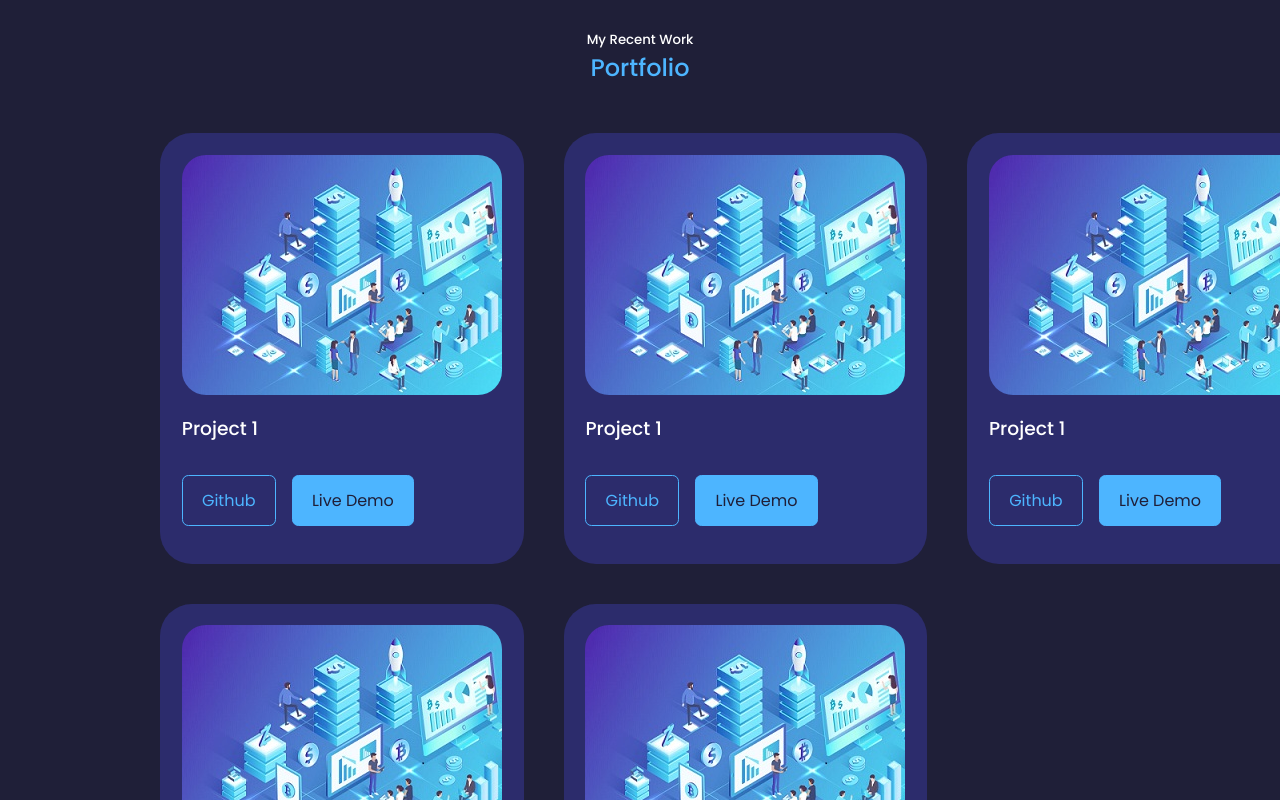
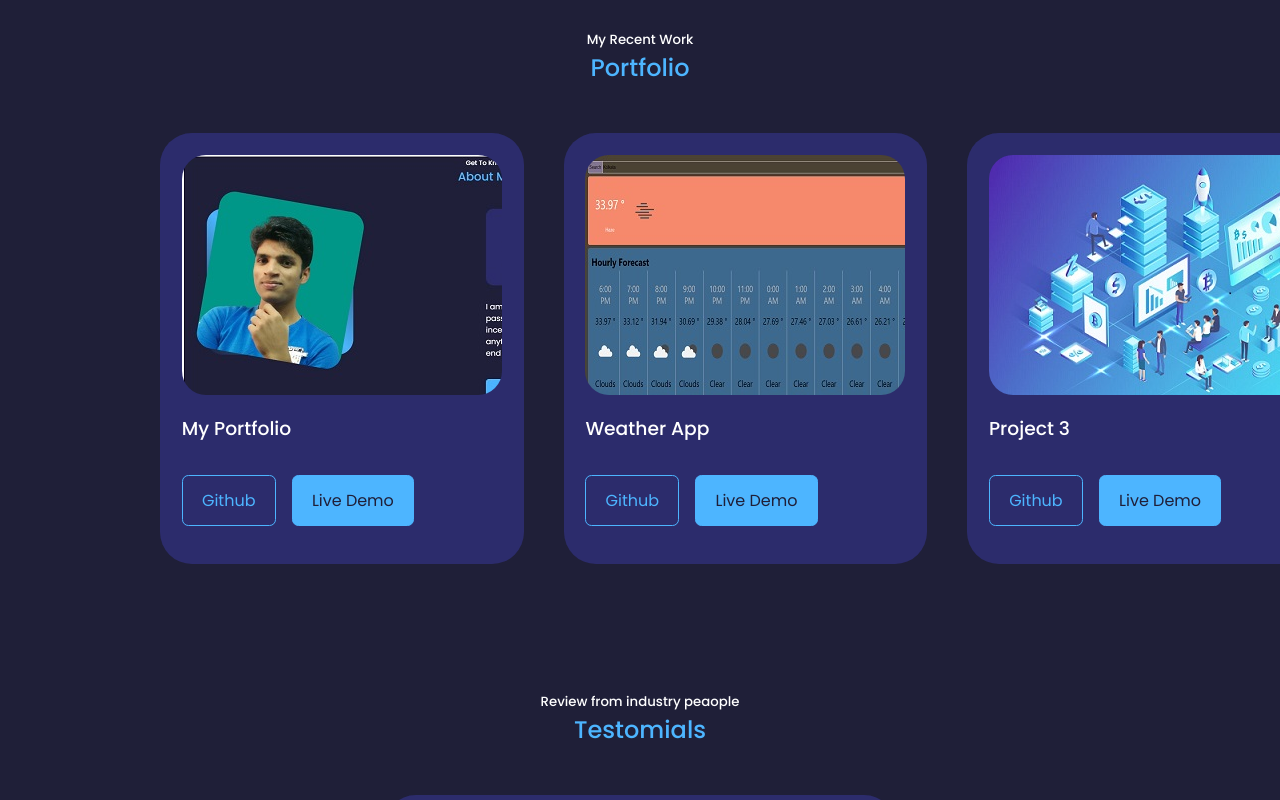
Before and after one commit to aryanaman/aman, a React (Create React App) app: page / in a window 1280 px wide. Shown: the part 2280-3080 px from the top of the page. Built offline with nearby package versions, Linux system fonts and the light colour scheme; the HTML template or start-up script is replaced by a standard one.

Commit message:
added projects in portfolio section

```diff
--- a/src/components/portfolio/Portfolio.jsx
+++ b/src/components/portfolio/Portfolio.jsx
@@ -1,40 +1,28 @@
 import React from "react";
 import "./Portfolio.css";
 import image1 from "../../assets/image1.jpg";
+import image2 from "../../assets/project_img1.jpg";
+import image3 from "../../assets/project_img2.jpg";
 
 const data = [
   {
     id: 1,
-    image: image1,
-    title: "Project 1",
-    github: "https://gihub.com",
-    demo: "https://github.com",
+    image: image2,
+    title: "My Portfolio",
+    github: "https://github.com/aryanaman/portfolio",
+    demo: "https://aryanaman.github.io/portfolio",
   },
   {
     id: 2,
-    image: image1,
-    title: "Project 1",
-    github: "https://gihub.com",
-    demo: "https://github.com",
+    image: image3,
+    title: "Weather App",
+    github: "https://github.com/aryanaman/weather_app",
+    demo: "https://aryanaman.github.io/weather_app/",
   },
   {
     id: 3,
     image: image1,
-    title: "Project 1",
-    github: "https://gihub.com",
-    demo: "https://github.com",
-  },
-  {
-    id: 4,
-    image: image1,
-    title: "Project 1",
-    github: "https://gihub.com",
-    demo: "https://github.com",
-  },
-  {
-    id: 5,
-    image: image1,
-    title: "Project 1",
+    title: "Project 3",
     github: "https://gihub.com",
     demo: "https://github.com",
   },
```
Also changed, not shown: src/assets/project_img1.jpg (added), src/assets/project_img2.jpg (added).
